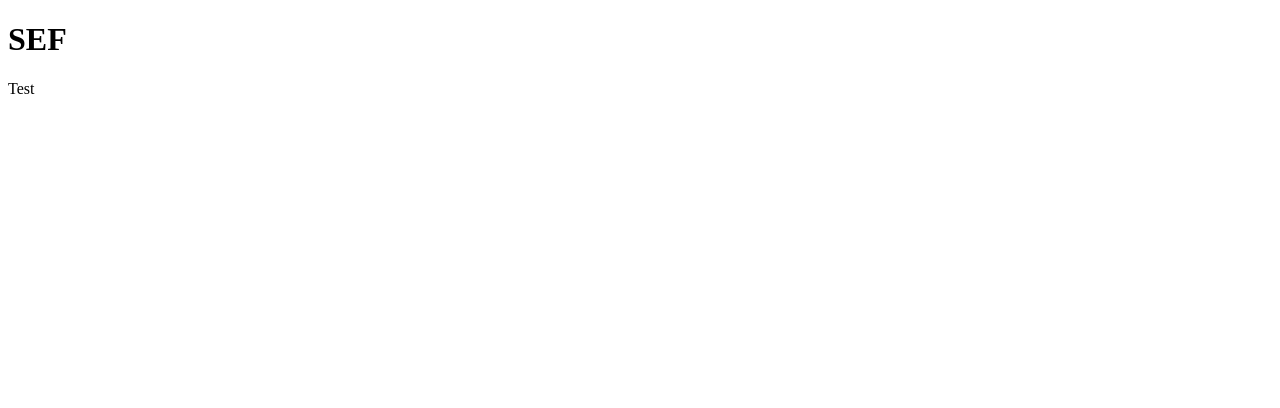
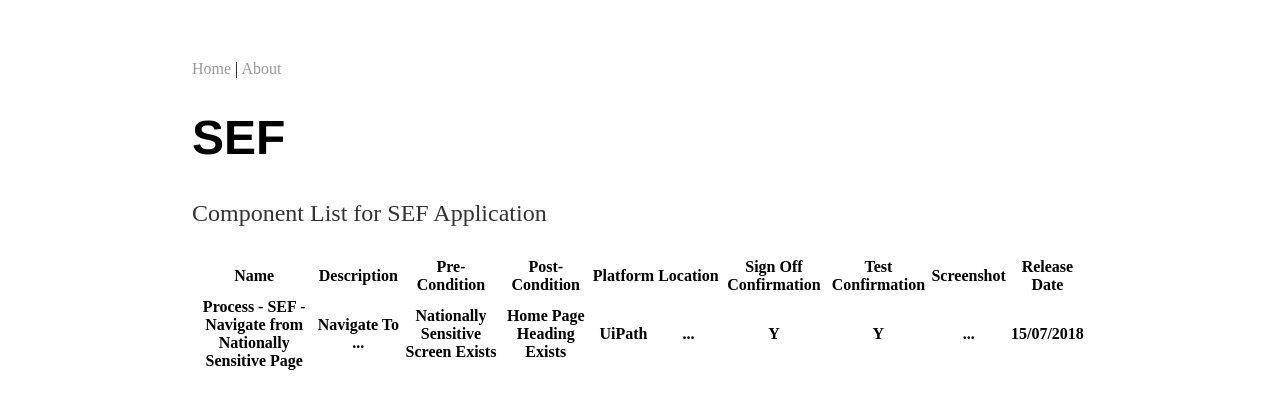
Before and after one commit to RhysJOrton/rhysjorton.github.io, a plain HTML site: page Application Pages/SEF.html in a window 1280 px wide. Drawn offline with Linux system fonts and the light colour scheme.

Commit message:
Add files via upload

```diff
--- a/Application Pages/SEF.html
+++ b/Application Pages/SEF.html
@@ -2,10 +2,42 @@
 <html>
 	<head>
 		<title>SEF Components</title>
+		<link rel="stylesheet" href="../css/main.css">
 		<!--Placeholder for style sheet-->
 	</head>
 	<body>
+		<nav>
+        	<a href="../index.html">Home</a> |
+	        <a href="../about.html">About</a>
+		</nav>
 		<h1>SEF</h1>
-		<p>Test</p>
+		<p>Component List for SEF Application</p>
+		<table style="width:100%">
+			<tr>
+				<th>Name</th>
+				<th>Description</th>
+				<th>Pre-Condition</th>
+				<th>Post-Condition</th>
+				<th>Platform</th>
+				<th>Location</th>
+				<th>Sign Off Confirmation</th>
+				<th>Test Confirmation</th>
+				<th>Screenshot</th>
+				<th>Release Date</th>
+			</tr>
+			<tr>
+				<th>Process - SEF - Navigate from Nationally Sensitive Page</th>
+				<th>Navigate To ...</th>
+				<th>Nationally Sensitive Screen Exists</th>
+				<th>Home Page Heading Exists</th>
+				<th>UiPath</th>
+				<th>...</th>
+				<th>Y</th>
+				<th>Y</th>
+				<th>...</th>
+				<th>15/07/2018</th>
+			</tr>
+		</table>
+
 	</body>
 </html>
```
Also changed, not shown: Application Pages/CAMLite.html (+4 -0 lines), Application Pages/DRS.html (+4 -0 lines).
